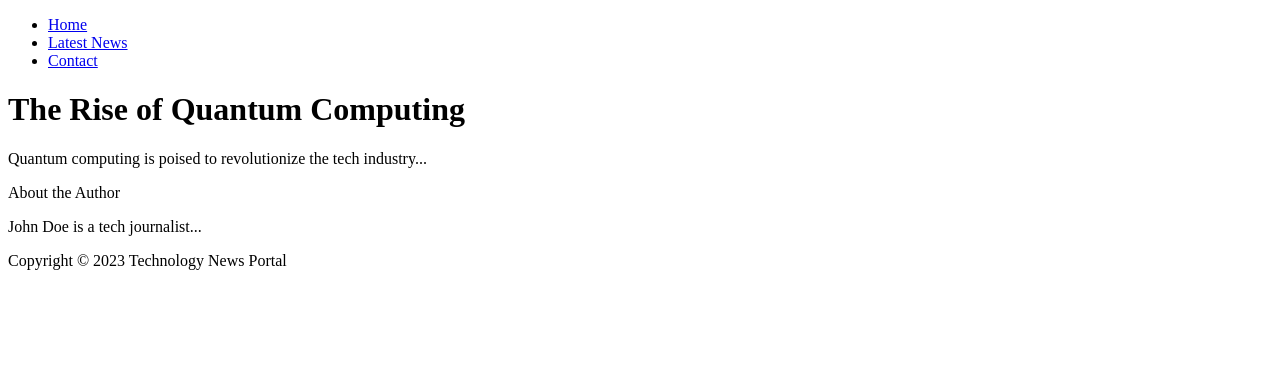
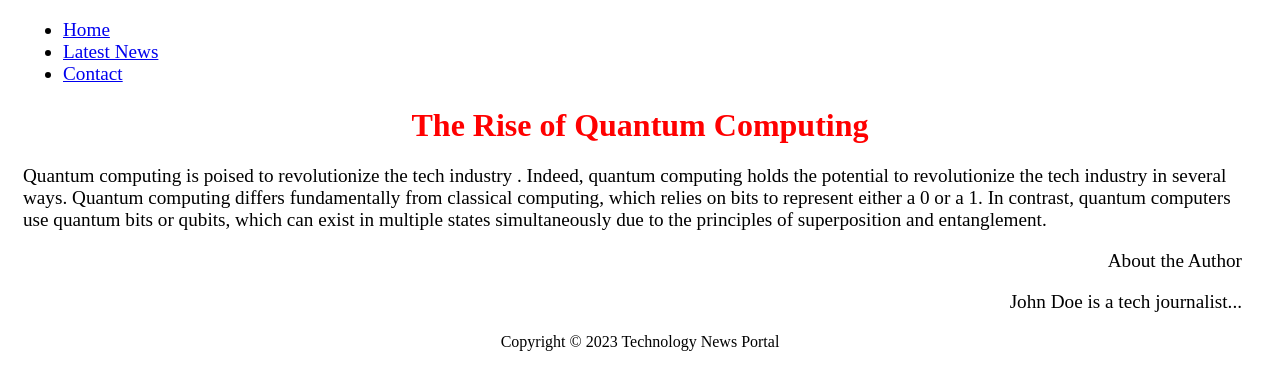
Before and after one commit to ritwikdutta2k/Web, a plain HTML site: page technology.html in a window 1280 px wide. Drawn offline with Linux system fonts and the light colour scheme.

Commit message:
2nd commit

```diff
--- a/technology.html
+++ b/technology.html
@@ -4,6 +4,25 @@
     <meta charset="UTF-8">
     <meta name="viewport" content="width=device-width, initial-scale=1.0">
     <title>Technology News Portal</title>
+    <style>
+        #title{
+            color: red;
+            font-weight: bolder;
+            text-align: center;
+        }
+        #topNav, #articleContent{
+            font-size: larger;
+            margin: 15px ;
+        }
+        #sidebar{
+            font-size: larger;
+            text-align:right;
+            margin-right: 30px;
+        }
+        #footerContent{
+            text-align: center;
+        }
+    </style>
 </head>
 <body>
 
@@ -22,7 +41,12 @@
         <h1>The Rise of Quantum Computing</h1>
     </header>
     <article id="articleContent">
-        <p>Quantum computing is poised to revolutionize the tech industry...</p>
+        <p>Quantum computing is poised to revolutionize the tech industry .
+            Indeed, quantum computing holds the potential to revolutionize the tech industry in several ways.
+            Quantum computing differs fundamentally from classical computing,
+            which relies on bits to represent either a 0 or a 1.
+             In contrast, quantum computers use quantum bits or qubits,
+            which can exist in multiple states simultaneously due to the principles of superposition and entanglement.</p>
     </article>
 </main>
 
```
